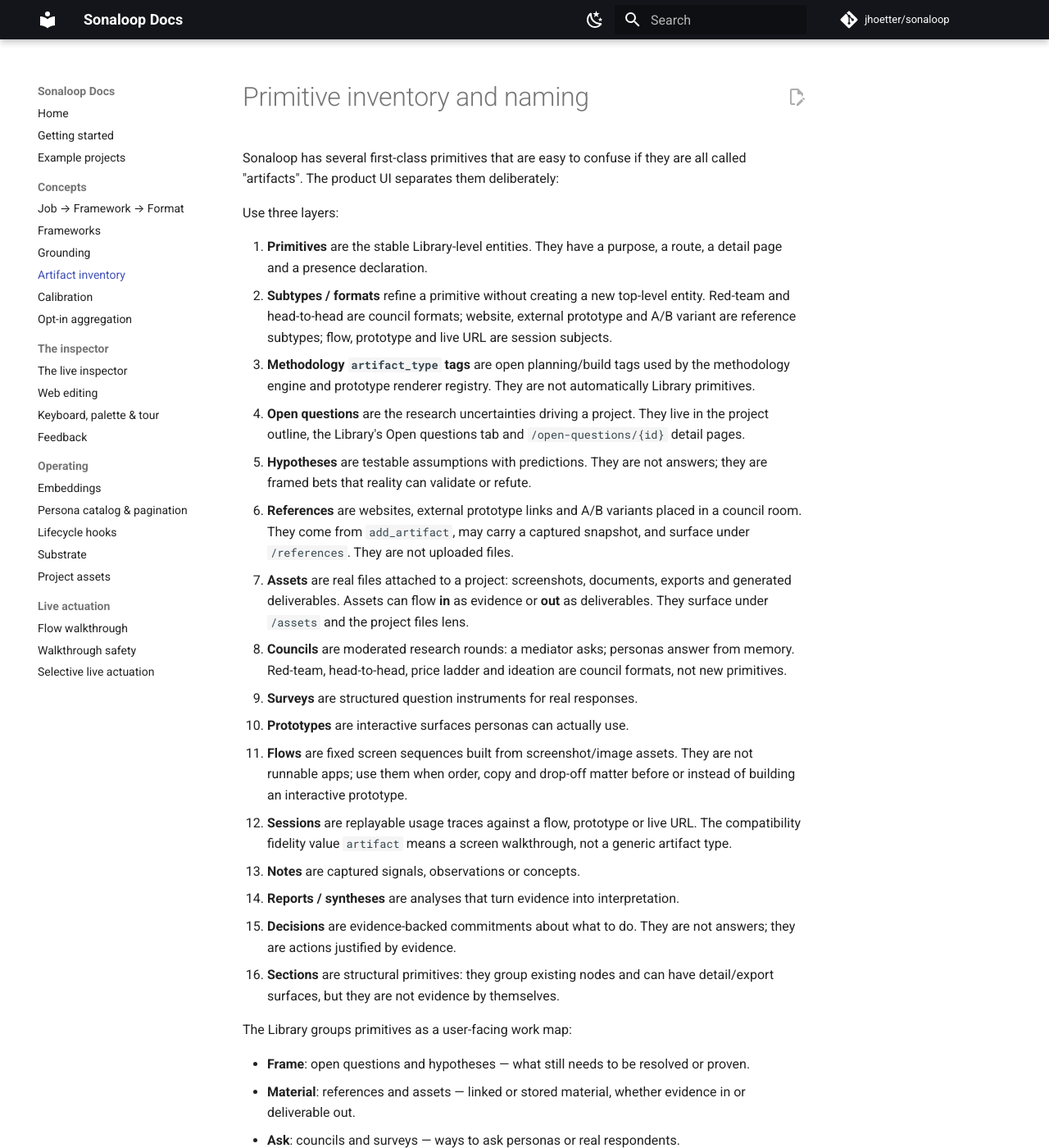
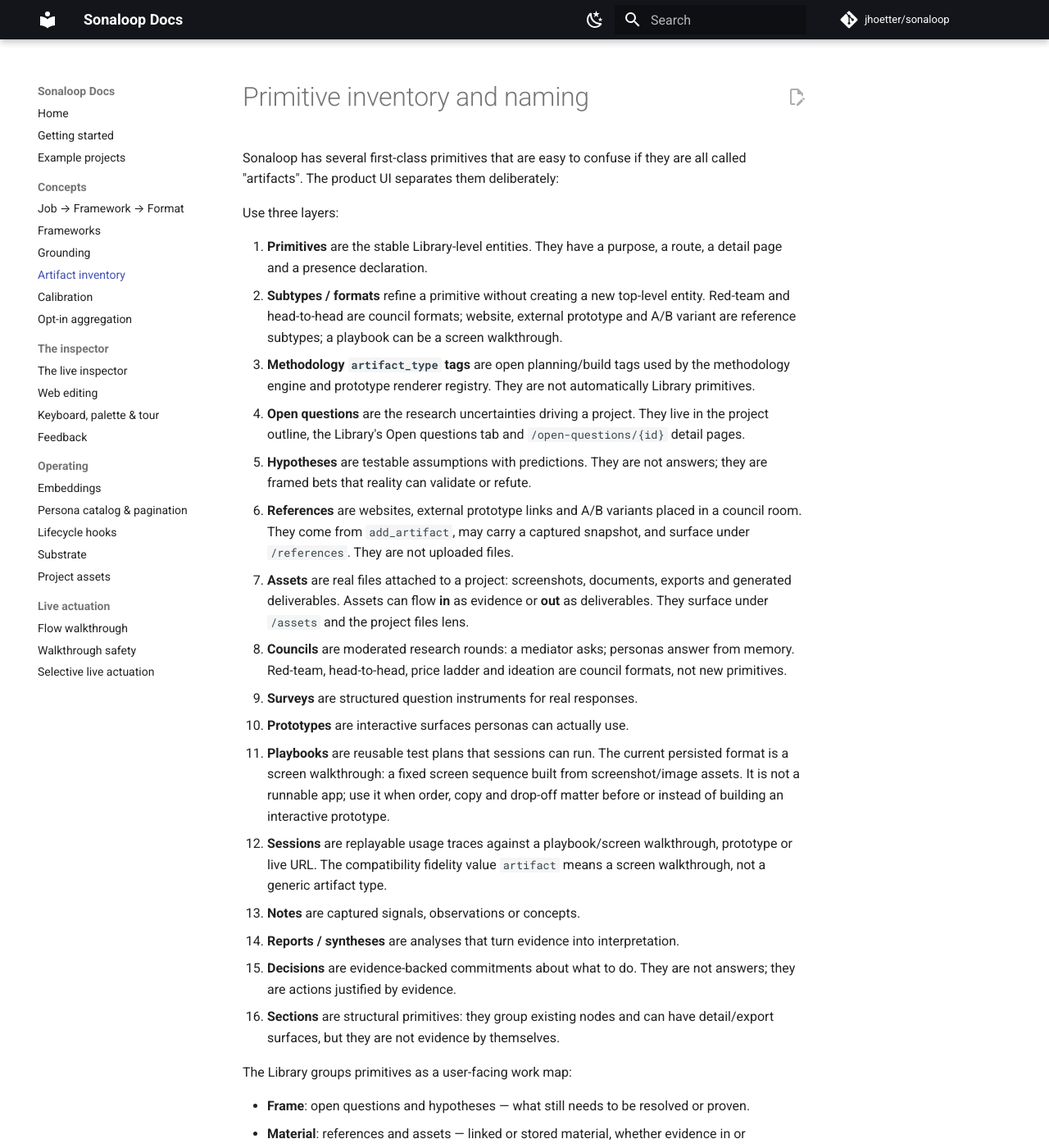
Before and after one commit to jhoetter/sonaloop-docs, an MkDocs documentation site: the page built from docs/artifact-inventory.md, in a window 1280 px wide and 1400 px high. Shown: the whole window at 82% size. Built offline with MkDocs 1.6.1 and Material for MkDocs 9.7.7, drawn with Linux system fonts in a browser that asks for light colours; comment, search, counter and statistics services are not loaded; some of the changed text lies outside the part shown.

Commit message:
Document playbook taxonomy

```diff
--- a/docs/artifact-inventory.md
+++ b/docs/artifact-inventory.md
@@ -9,8 +9,8 @@ Use three layers:
    route, a detail page and a presence declaration.
 2. **Subtypes / formats** refine a primitive without creating a new top-level
    entity. Red-team and head-to-head are council formats; website, external
-   prototype and A/B variant are reference subtypes; flow, prototype and live
-   URL are session subjects.
+   prototype and A/B variant are reference subtypes; a playbook can be a screen
+   walkthrough.
 3. **Methodology `artifact_type` tags** are open planning/build tags used by the
    methodology engine and prototype renderer registry. They are not
    automatically Library primitives.
@@ -32,12 +32,13 @@ Use three layers:
   formats, not new primitives.
 - **Surveys** are structured question instruments for real responses.
 - **Prototypes** are interactive surfaces personas can actually use.
-- **Flows** are fixed screen sequences built from screenshot/image assets. They
-  are not runnable apps; use them when order, copy and drop-off matter before
-  or instead of building an interactive prototype.
-- **Sessions** are replayable usage traces against a flow, prototype or live
-  URL. The compatibility fidelity value `artifact` means a screen walkthrough,
-  not a generic artifact type.
+- **Playbooks** are reusable test plans that sessions can run. The current
+  persisted format is a screen walkthrough: a fixed screen sequence built from
+  screenshot/image assets. It is not a runnable app; use it when order, copy and
+  drop-off matter before or instead of building an interactive prototype.
+- **Sessions** are replayable usage traces against a playbook/screen
+  walkthrough, prototype or live URL. The compatibility fidelity value
+  `artifact` means a screen walkthrough, not a generic artifact type.
 - **Notes** are captured signals, observations or concepts.
 - **Reports / syntheses** are analyses that turn evidence into interpretation.
 - **Decisions** are evidence-backed commitments about what to do. They are not
@@ -52,8 +53,8 @@ The Library groups primitives as a user-facing work map:
 - **Material**: references and assets — linked or stored material, whether
   evidence in or deliverable out.
 - **Ask**: councils and surveys — ways to ask personas or real respondents.
-- **Test**: prototypes, flows and sessions — surfaces plus the recorded runs
-  through them.
+- **Test**: prototypes, playbooks and sessions — what can be exercised, how the
+  exercise should run, and the recorded run itself.
 - **Capture**: notes — low-friction signals, observations and concepts.
 - **Conclude**: reports and decisions — analysis and commitments.
 - **Structure**: sections — grouping, not evidence.
```
Also changed, not shown: docs/flow-walkthrough.md (+8 -6 lines).
